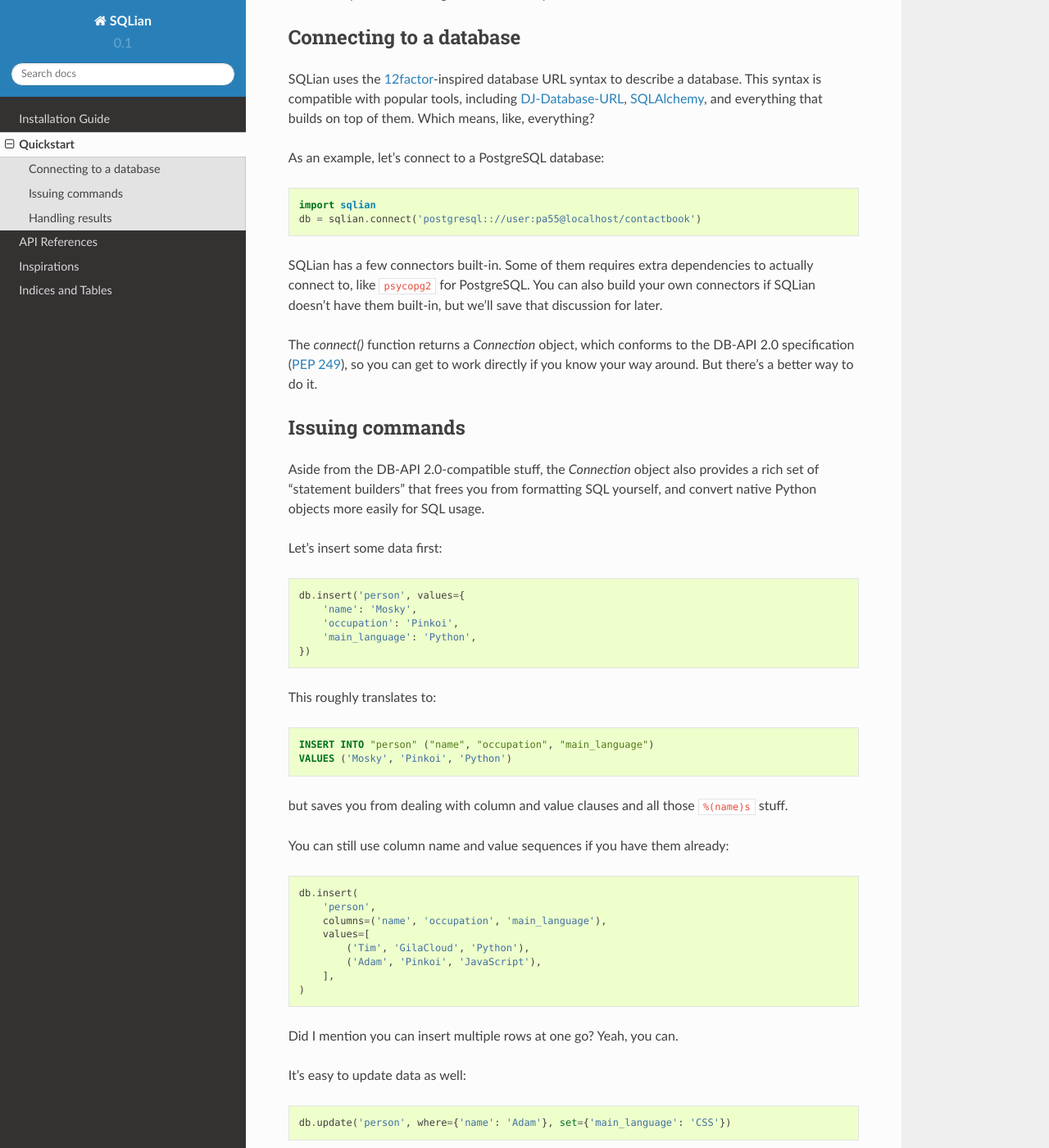
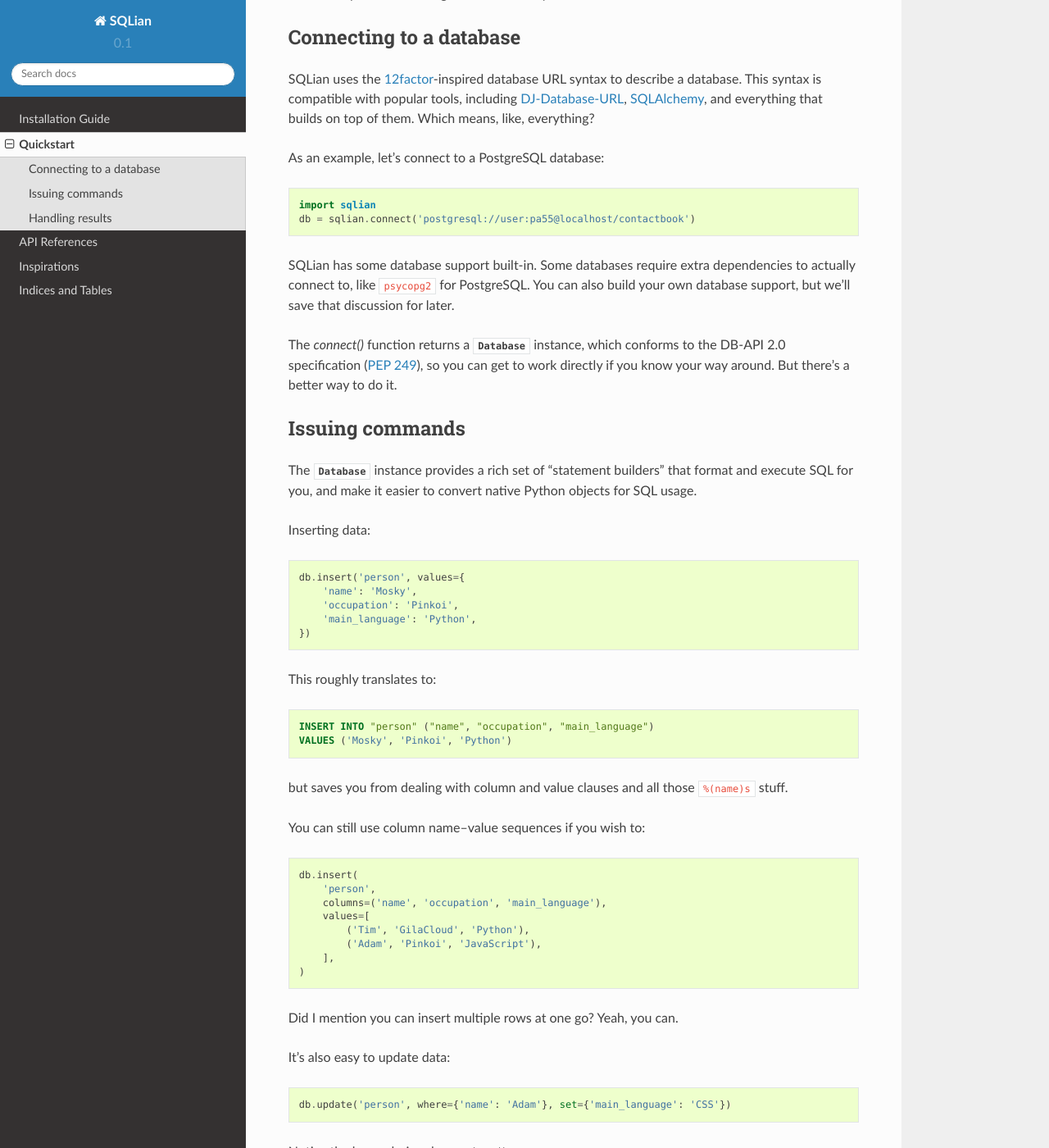
Before and after one commit to uranusjr/sqlian, a Sphinx documentation site: the page built from docs/source/quickstart.rst, in a window 1280 px wide and 1400 px high, scrolled down 371 px. Shown: the whole window at 82% size. Built offline with Sphinx 7.4.7 and the Read the Docs theme 2.0.0, drawn with Linux system fonts in a browser that asks for light colours; some of the changed text lies outside the part shown.

Commit message:
Improve documentation

```diff
--- a/docs/source/quickstart.rst
+++ b/docs/source/quickstart.rst
@@ -26,26 +29,26 @@ As an example, let's connect to a PostgreSQL database:
 .. code-block:: python
 
     import sqlian
-    db = sqlian.connect('postgresql:://user:pa55@localhost/contactbook')
+    db = sqlian.connect('postgresql://user:pa55@localhost/contactbook')
 
-SQLian has a few connectors built-in. Some of them requires extra dependencies
-to actually connect to, like ``psycopg2`` for PostgreSQL. You can also build
-your own connectors if SQLian doesn't have them built-in, but we'll save that
-discussion for later.
+SQLian has some database support built-in. Some databases require extra
+dependencies to actually connect to, like ``psycopg2`` for PostgreSQL. You
+can also build your own database support, but we'll save that discussion for
+later.
 
-The `connect()` function returns a `Connection` object, which conforms to the
-DB-API 2.0 specification (`PEP 249`_), so you can get to work directly if you
-know your way around. But there's a better way to do it.
+The `connect()` function returns a :class:`Database` instance, which
+conforms to the DB-API 2.0 specification (`PEP 249`_), so you can get to work
+directly if you know your way around. But there's a better way to do it.
 
 
 Issuing commands
 -----------------
 
-Aside from the DB-API 2.0-compatible stuff, the `Connection` object also
-provides a rich set of "statement builders" that frees you from formatting SQL
-yourself, and convert native Python objects more easily for SQL usage.
+The :class:`Database` instance provides a rich set of "statement builders" that
+format and execute SQL for you, and make it easier to convert native Python
+objects for SQL usage.
 
-Let's insert some data first:
+Inserting data:
 
 .. code-block:: python
 
@@ -65,7 +68,7 @@ This roughly translates to:
 but saves you from dealing with column and value clauses and all those
 ``%(name)s`` stuff.
 
-You can still use column name and value sequences if you have them already:
+You can still use column name–value sequences if you wish to:
 
 .. code-block:: python
 
@@ -80,15 +83,13 @@ You can still use column name and value sequences if you have them already:
 
 Did I mention you can insert multiple rows at one go? Yeah, you can.
 
-It's easy to update data as well:
+It's also easy to update data:
 
 .. code-block:: python
 
     db.update('person', where={'name': 'Adam'}, set={'main_language': 'CSS'})
 
-Notice the key order does not matter. Remember that time you forget a `WHERE`
-clause and mistakenly wipe the whole table? Put it first so you don't miss it
-next time.
+Notice the key ordering does not matter.
 
 You'd guess how deletion works by now, so let's add a little twist:
 
@@ -129,7 +130,7 @@ Accessing the content in any way automatically resolve it:
     >>> rows
     <RecordCollection (2 rows)>
 
-A record can be accessed like a sequence, mapping, or even object:
+A :class:`Record` can be accessed like a sequence, mapping, or even object:
 
 .. code-block:: pycon
 
```
Also changed, not shown: other parts of docs/source/quickstart.rst (+7 -4 lines), 1 other file.
